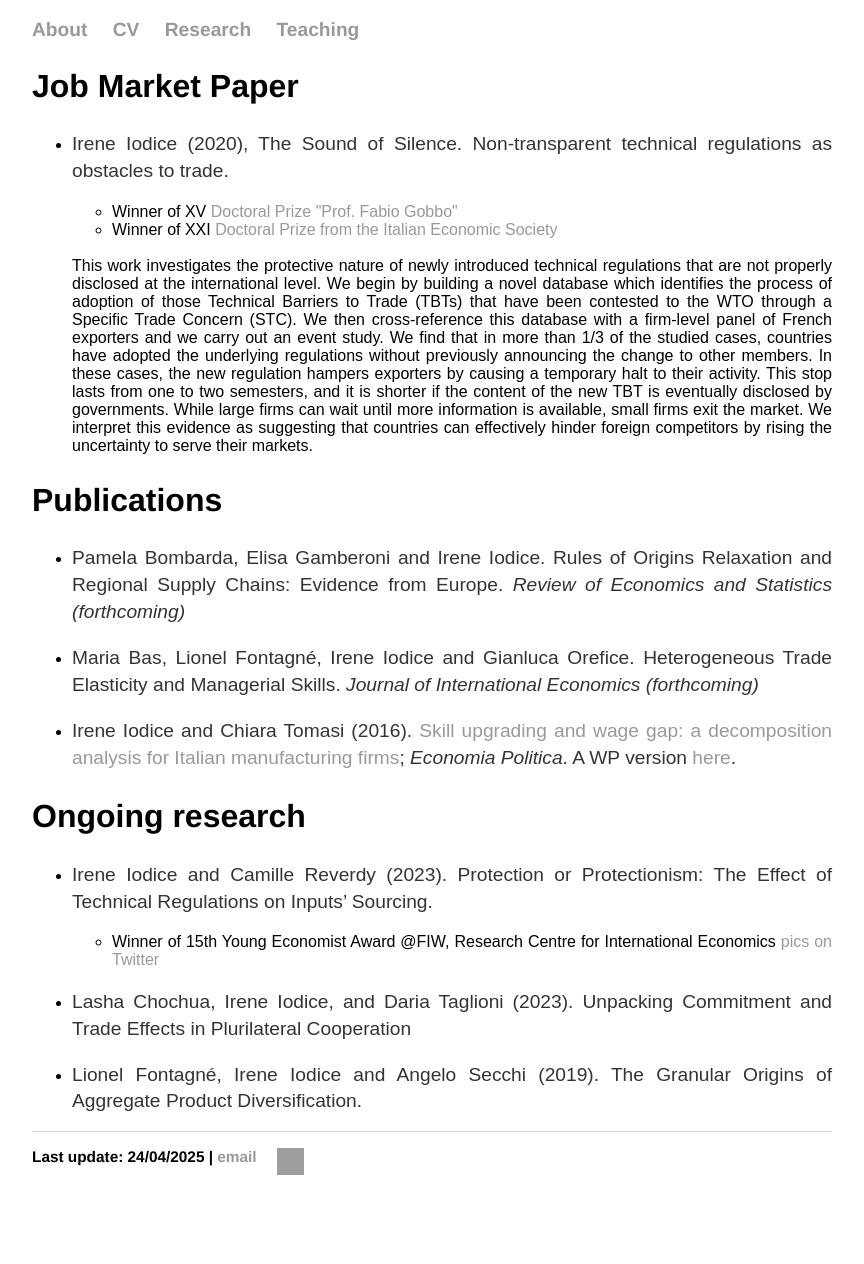
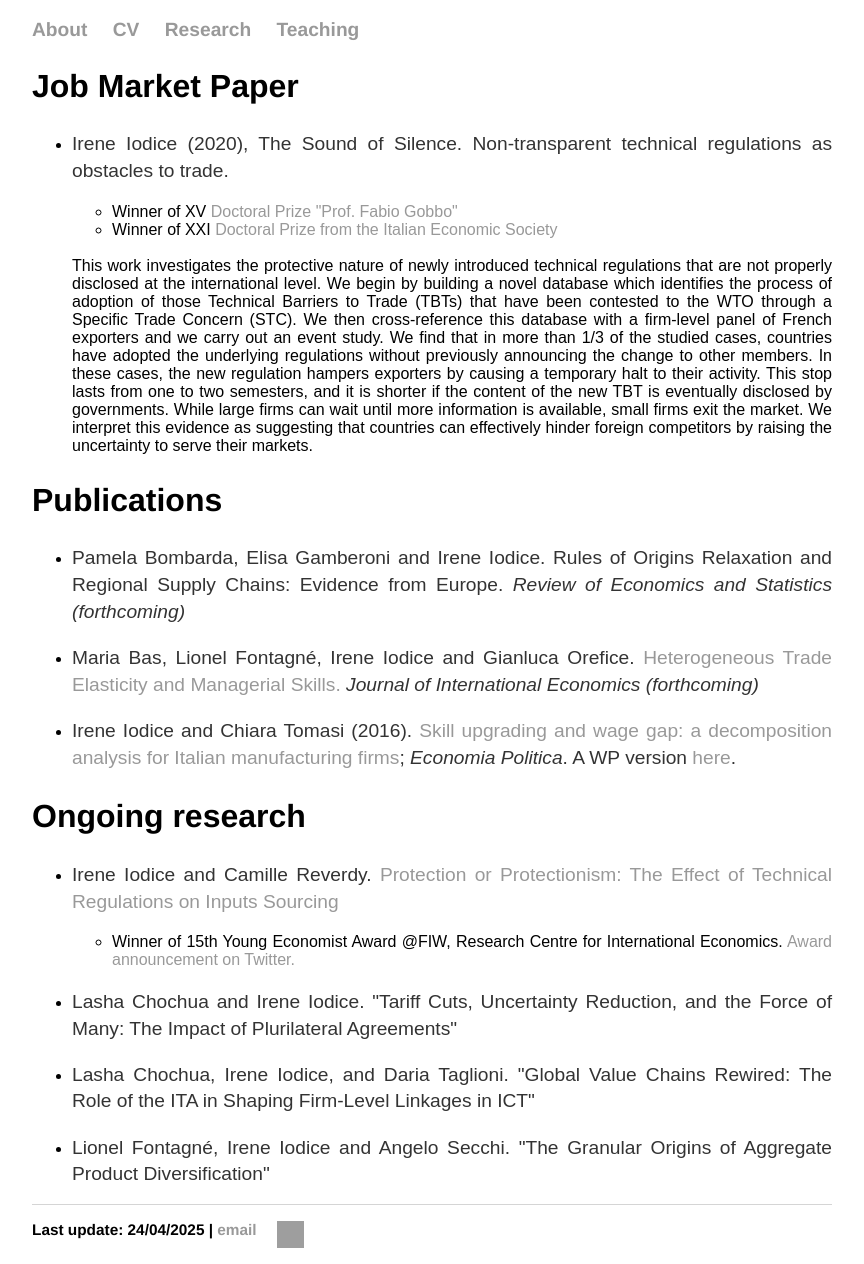
Before and after one commit to ioire/ioire.github.io, a Jekyll site: the page built from research/index.html, in a window 1280 px wide. Shown: the whole page, without its empty margins (208-1072 px from the left). Built offline with Jekyll 4.4.1, drawn with Linux system fonts in a browser that asks for light colours; before the commit the page ends 1191 px from its top, so only the background shows below that; grey boxes are pictures that could not be loaded.

Commit message:
update repo

```diff
--- a/research/index.html
+++ b/research/index.html
@@ -16,27 +16,29 @@ title: Irene Iodice
 		We find that in more than 1/3 of the studied cases, countries have adopted the underlying regulations without previously announcing the change to other members.
 		In these cases, the new regulation hampers exporters by causing a temporary halt to their activity.
 		This stop lasts from one to two semesters, and it is shorter if the content of the new TBT is eventually disclosed by governments.
-		While large firms can wait until more information is available, small firms exit the market. We interpret this evidence as suggesting that countries can effectively hinder foreign competitors by rising the uncertainty to serve their markets.
+		While large firms can wait until more information is available, small firms exit the market. We interpret this evidence as suggesting that countries can effectively hinder foreign competitors by raising the uncertainty to serve their markets.
 </ul>	</ul>
 
 <h2>Publications</h2>
 
 	<ul>  <li> <p> Pamela Bombarda, Elisa Gamberoni and Irene Iodice. Rules of Origins Relaxation and Regional Supply Chains: Evidence from Europe.  <em> Review of Economics and Statistics (forthcoming) </em>  </p> </li>
-  		<li> <p> Maria Bas, Lionel Fontagné, Irene Iodice and Gianluca Orefice. Heterogeneous Trade Elasticity and Managerial Skills.  <em> Journal of International Economics (forthcoming) </em>  </p> </li>
+  		<li> <p> Maria Bas, Lionel Fontagné, Irene Iodice and Gianluca Orefice. <a href="https://www.cesifo.org/en/publications/2025/working-paper/heterogeneous-trade-elasticity-and-managerial-skills">Heterogeneous Trade Elasticity and Managerial Skills.</a>   <em> Journal of International Economics (forthcoming) </em>  </p> </li>
 
      <li> <p> Irene Iodice and Chiara Tomasi (2016). <a href="https://link.springer.com/article/10.1007%2Fs40888-016-0031-5">Skill upgrading and wage gap: a decomposition analysis for Italian manufacturing firms</a>; <em> Economia Politica</em>. A WP version <a href="https://ideas.repec.org/p/ssa/lemwps/2015-06.html">here</a>. </p> </li>
   </ul>
  <h2>Ongoing research</h2>
  <ul>
 
-	 <li> <p> Irene Iodice and Camille Reverdy (2023). Protection or Protectionism: The Effect of Technical Regulations on Inputs’ Sourcing. </p> </li>
+	 <li> <p> Irene Iodice and Camille Reverdy. <a href="https://www.cesifo.org/en/publications/2025/working-paper/protection-or-protectionism-effect-technical-regulations-input">Protection or Protectionism: The Effect of Technical Regulations on Inputs Sourcing </a> </p> </li>
 	<ul> <br>
- <li> Winner of 15th Young Economist Award @FIW, Research Centre for International Economics <a href="https://twitter.com/CentreFiw/status/1630106818688045058" target="_blank"> pics on Twitter </a> </li>
+ <li> Winner of 15th Young Economist Award @FIW, Research Centre for International Economics. <a href="https://twitter.com/CentreFiw/status/1630106818688045058" target="_blank"> Award announcement on Twitter. </a> </li>
 </ul>
 
-				<li> <p> Lasha Chochua, Irene Iodice, and Daria Taglioni (2023). Unpacking Commitment and Trade Effects in
-Plurilateral Cooperation </p> </li>
-	 <li> <p> Lionel Fontagné, Irene Iodice and Angelo Secchi (2019). The Granular Origins of Aggregate Product Diversification. </p> </li>
+	 <li> <p> Lasha Chochua and Irene Iodice. "Tariff Cuts, Uncertainty Reduction, and the Force of
+Many: The Impact of Plurilateral Agreements" </p> </li>
+
+	  <li> <p> Lasha Chochua, Irene Iodice, and Daria Taglioni. "Global Value Chains Rewired: The Role of the ITA in Shaping Firm-Level Linkages in ICT" </p> </li>
+	 <li> <p> Lionel Fontagné, Irene Iodice and Angelo Secchi. "The Granular Origins of Aggregate Product Diversification" </p> </li>
 
 	</ul>
 </div><!-- /.blurb -->
```
